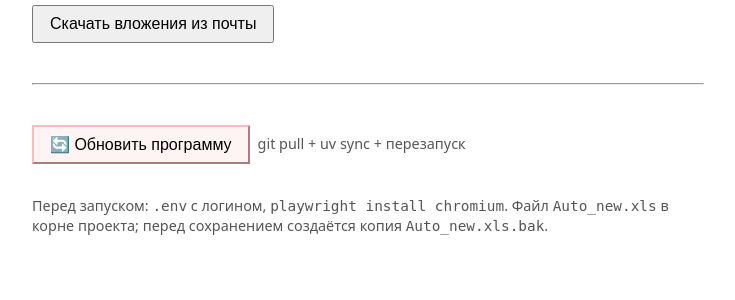
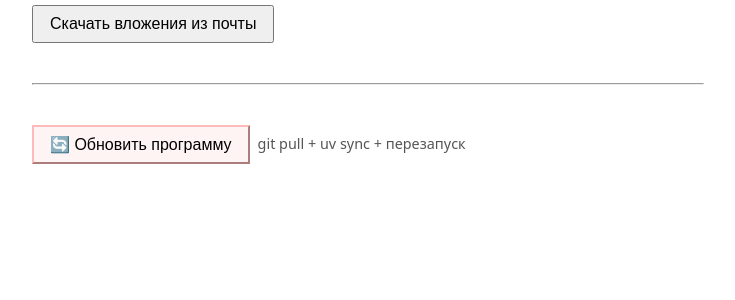
Before and after one commit to andrewkumbula/cvetopt, a FastAPI app: page / in a window 1280 px wide. Shown: the part 267-567 px from the top of the page, without its empty margins (272-1007 px from the left). Run offline with FastAPI, Linux system fonts and the light colour scheme; data that the repository does not hold is empty.

Commit message:
Remove setup hint paragraph from the main UI page.
Co-authored-by: Cursor <cursoragent@cursor.com>

```diff
--- a/src/cvetopt/ui/templates/index.html
+++ b/src/cvetopt/ui/templates/index.html
@@ -64,10 +64,6 @@
     <span class="muted">git pull + uv sync + перезапуск</span>
   </div>
   <p id="update-msg" class="muted"></p>
-
-  <p class="muted" style="margin-top:2rem">
-    Перед запуском: <code>.env</code> с логином, <code>playwright install chromium</code>. Файл <code>Auto_new.xls</code> в корне проекта; перед сохранением создаётся копия <code>Auto_new.xls.bak</code>.
-  </p>
 
   <script>
     const stateEl = document.getElementById("state");
```
